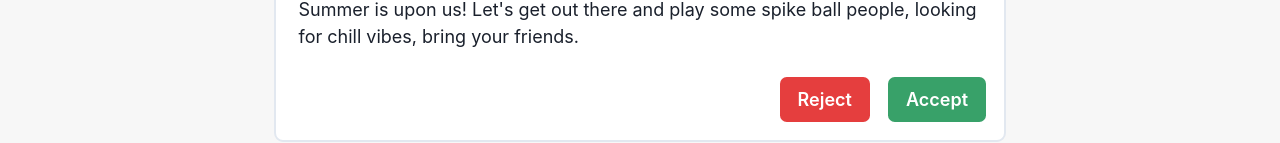
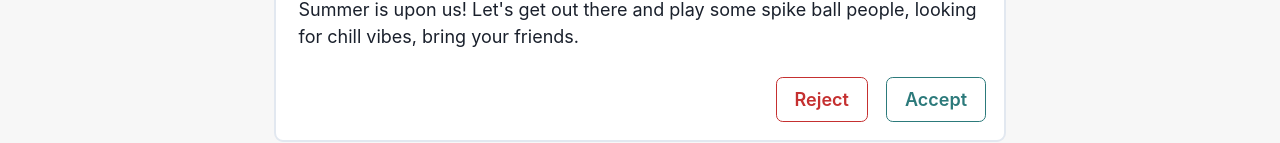
Before and after one commit to christopherdegroot/Sportr, a Next.js app: page /eventfeed in a window 1280 px wide. Shown: the part 809-952 px from the top of the page. Built offline with nearby package versions, Linux system fonts and the light colour scheme.

Commit message:
change button color in event card

```diff
--- a/components/SportEvent.js
+++ b/components/SportEvent.js
@@ -114,6 +114,7 @@ function SportEvent(props) {
                   onClick={() => {
                     setShow(false);
                   }}
+                  variant={'outline'}
                   colorScheme="red"
                   m={2}
                   marginBottom="4"
@@ -124,7 +125,8 @@ function SportEvent(props) {
                   onClick={() => {
                     setShow(false);
                   }}
-                  colorScheme="green"
+                  variant={'outline'}
+                  colorScheme="teal"
                   m={2}
                   marginRight="4"
                   marginBottom="4"
```
